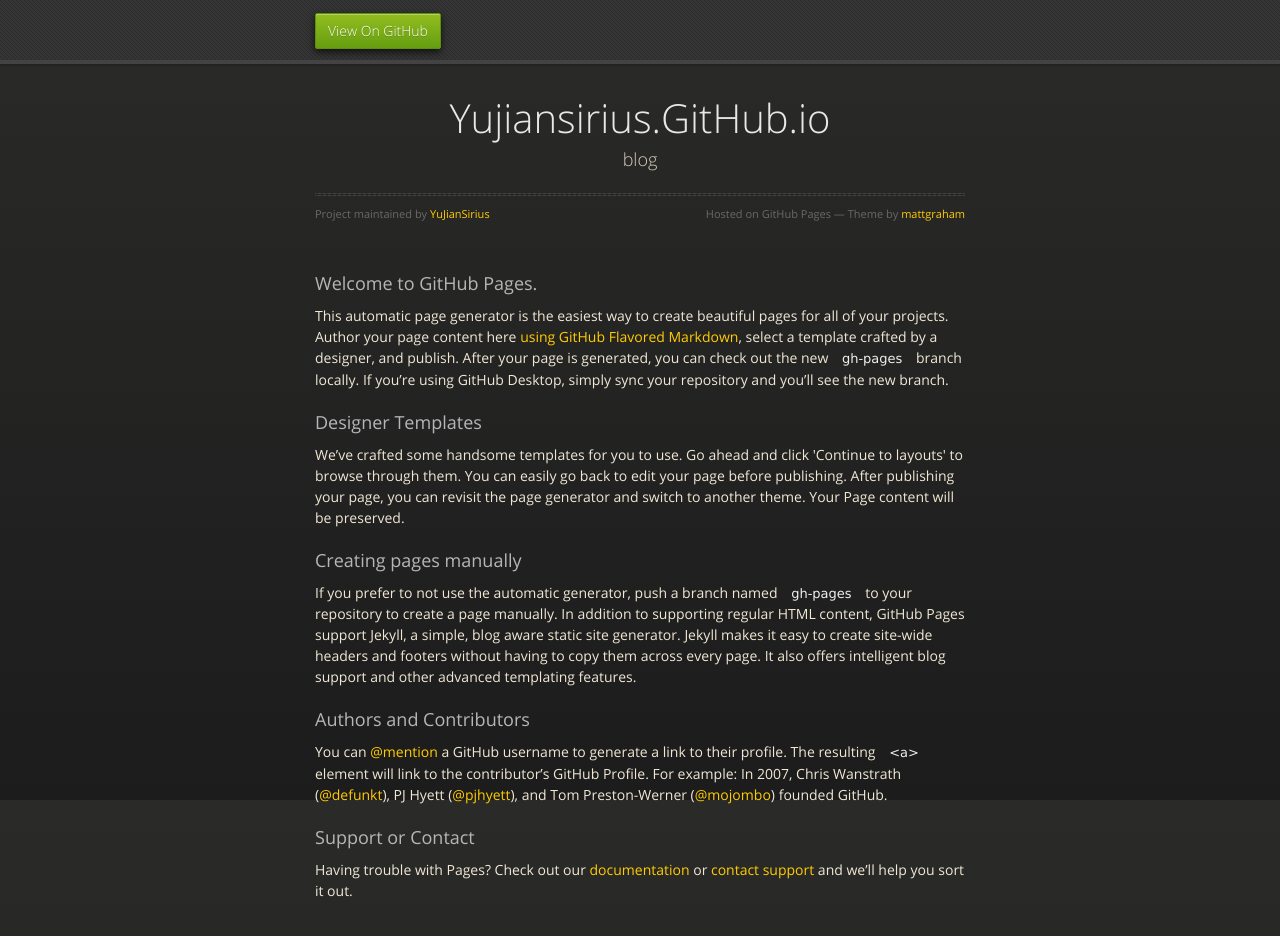
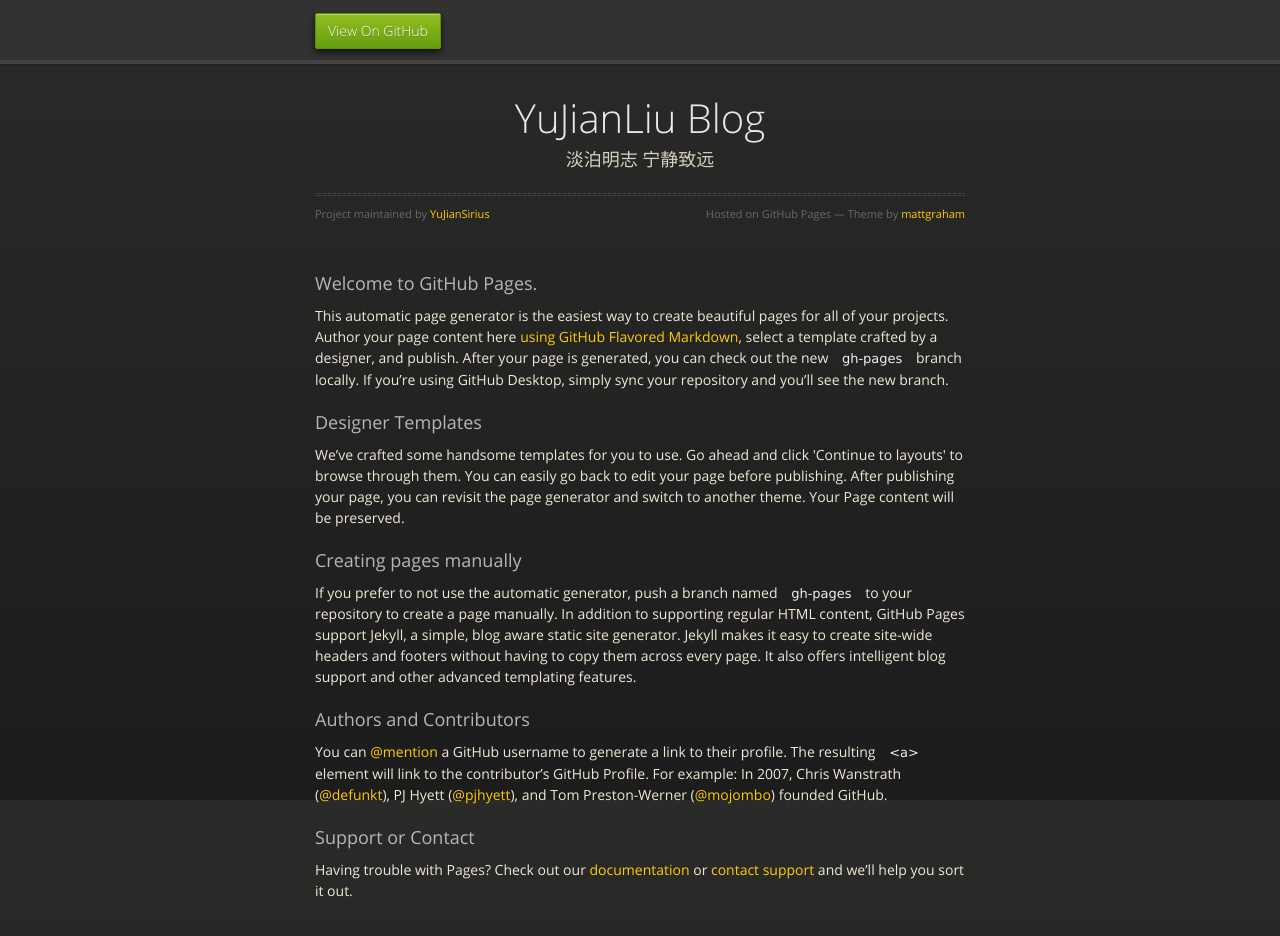
Before and after one commit to YuJianSirius/YuJianSirius.github.io, a plain HTML site: page index.html in a window 1280 px wide. Drawn offline with nearby package versions, Linux system fonts and the light colour scheme.

Commit message:
Update index.html

```diff
--- a/index.html
+++ b/index.html
@@ -28,8 +28,8 @@
 
       <section>
         <div id="title">
-          <h1>Yujiansirius.GitHub.io</h1>
-          <p>blog</p>
+          <h1>YuJianLiu Blog</h1>
+          <p>淡泊明志 宁静致远</p>
           <hr>
           <span class="credits left">Project maintained by <a href="https://github.com/YuJianSirius">YuJianSirius</a></span>
           <span class="credits right">Hosted on GitHub Pages &mdash; Theme by <a href="https://twitter.com/michigangraham">mattgraham</a></span>
```
